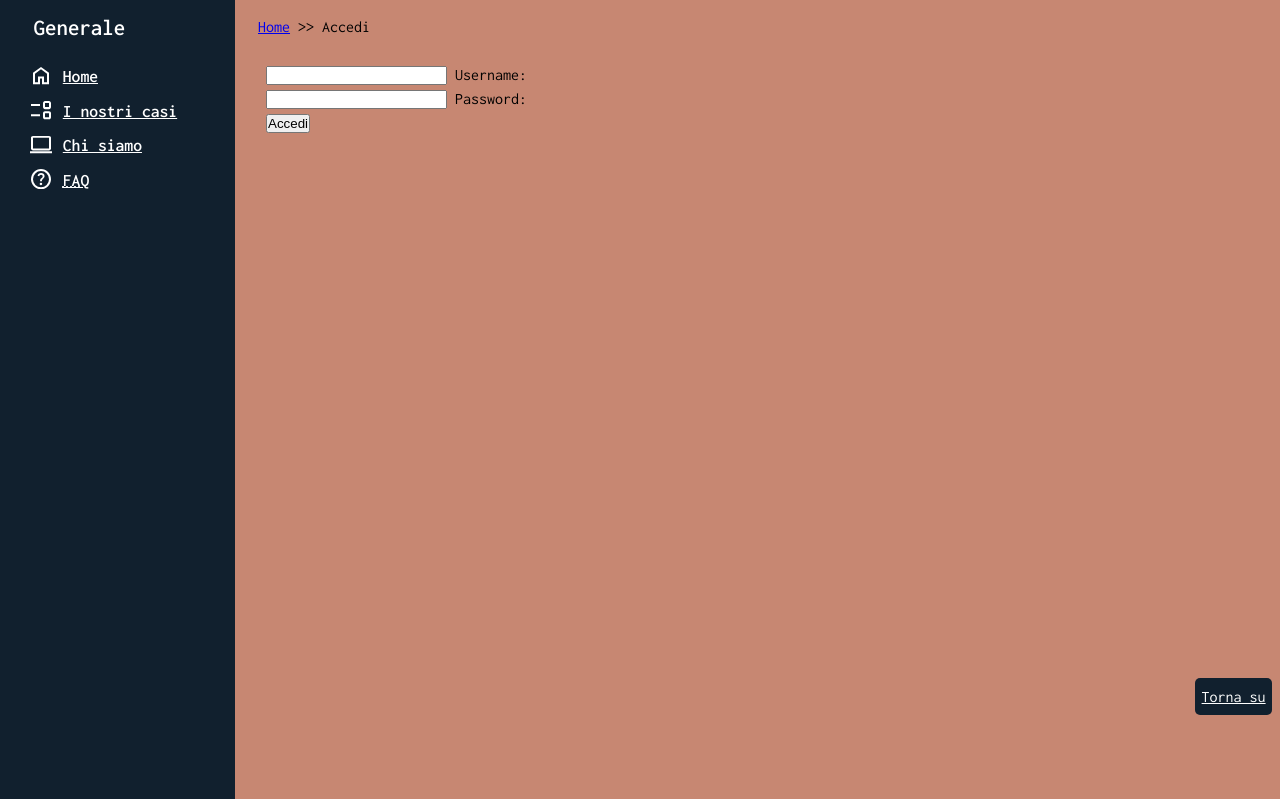
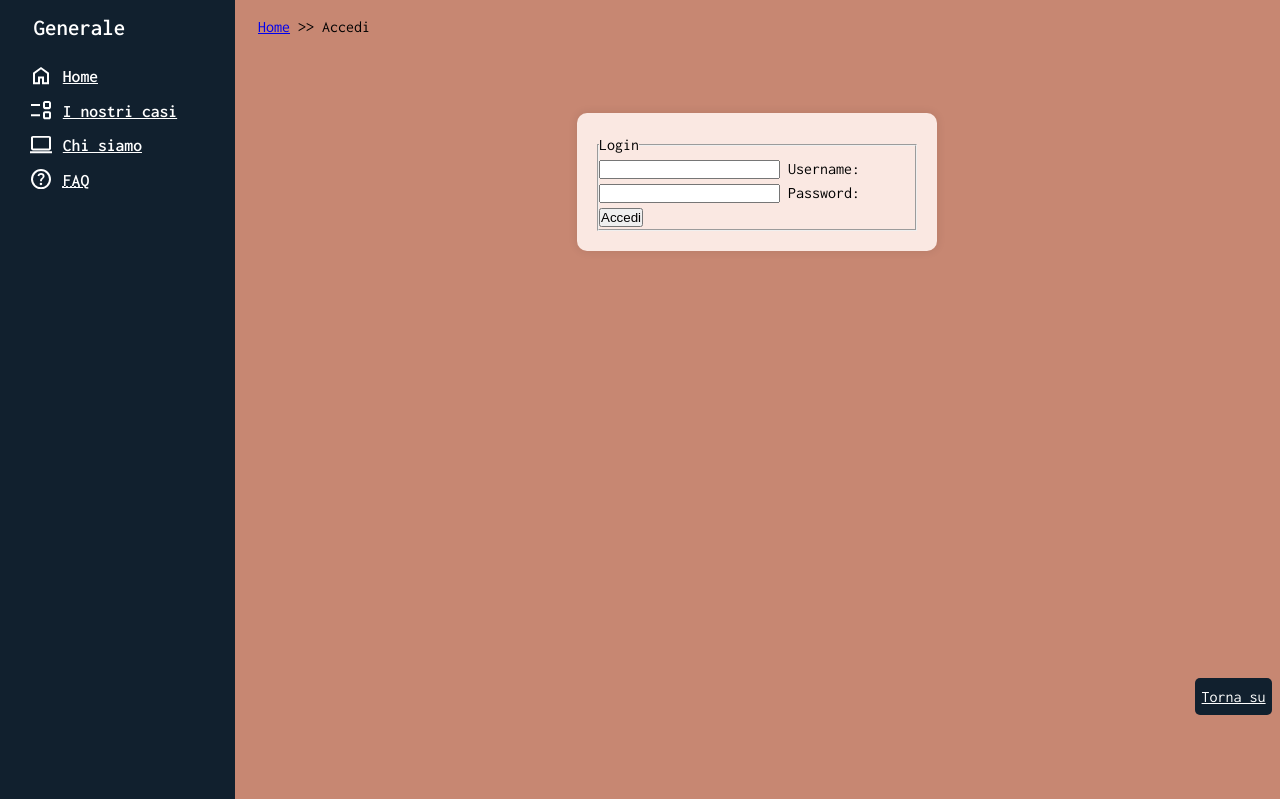
Before and after one commit to samuele-visentin/unipd-TecWeb, a PHP site: page /accedi.php in a window 1280 px wide. Shown: the part 77-876 px from the top of the page. Run offline with PHP 8.4, Linux system fonts and the light colour scheme.

Commit message:
some changes

```diff
--- a/src/assets/css/main.css
+++ b/src/assets/css/main.css
@@ -409,3 +409,30 @@ header #logo {
 #content .case a {
     margin: 0 1em;
 }
+
+/*************************************
+    MAIN ACCEDI STYLE
+*************************************/
+
+div.form-container{
+    min-width: 10em;
+    max-width: 20em;
+    margin: 50px auto;
+    padding: 20px;
+    border-radius: 10px;
+    background-color: rgb(var(--primary300));
+    box-shadow: 0 0 10px rgba(0, 0, 0, 0.1);
+}
+
+form {
+    display: flex;
+    flex-direction: column;
+}
+
+#username {
+    order: 1;
+}
+
+#password {
+    order: 1;
+}
--- a/src/templates/accedi_layout.html
+++ b/src/templates/accedi_layout.html
@@ -1,8 +1,12 @@
-
+<div class="form-container">
     <form action="app/login.php" method="post">
+        <fieldset>
+            <legend lang="en">Login</legend>
             <input type="text" name="username" id="username">
             <label for="username" lang="en">Username: </label> <br>
             <input type="password" name="password" id="password">
             <label for="password" lang="en">Password: </label> <br>
             <input type="submit" value="Accedi">
+        </fieldset>
     </form>
+</div>
```
Lines whose indentation alone changed are shown as unchanged.
